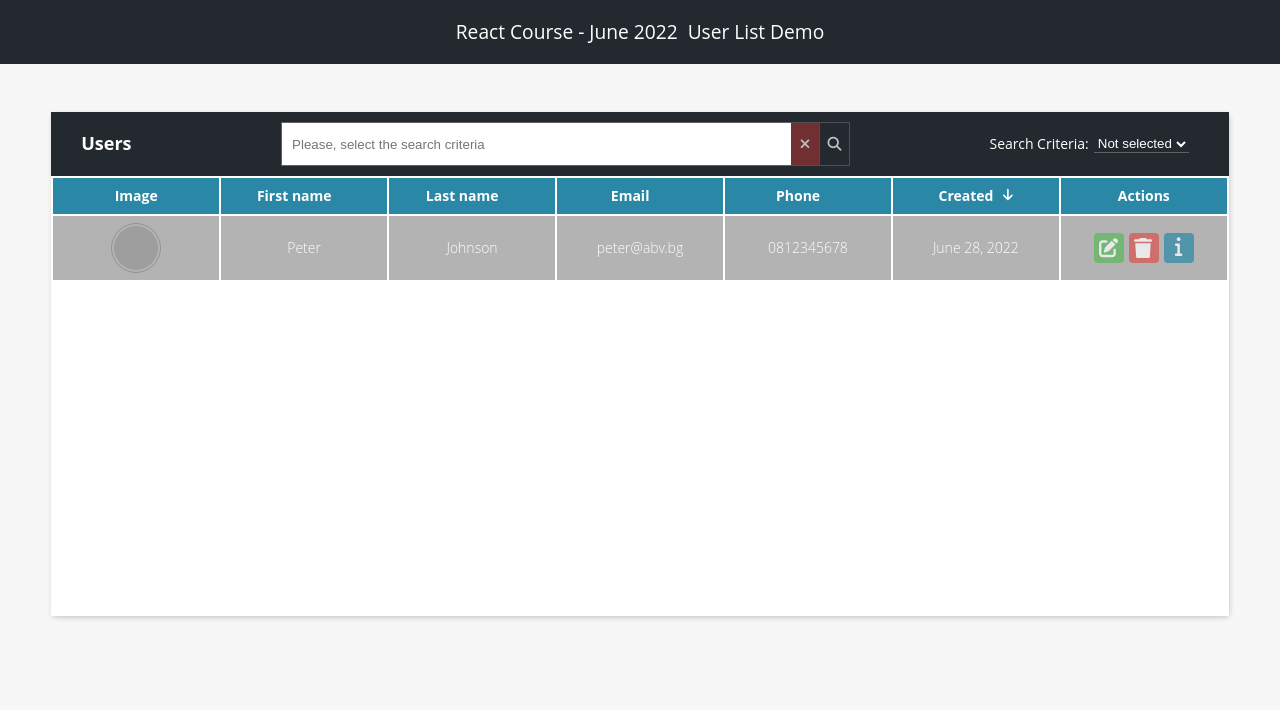
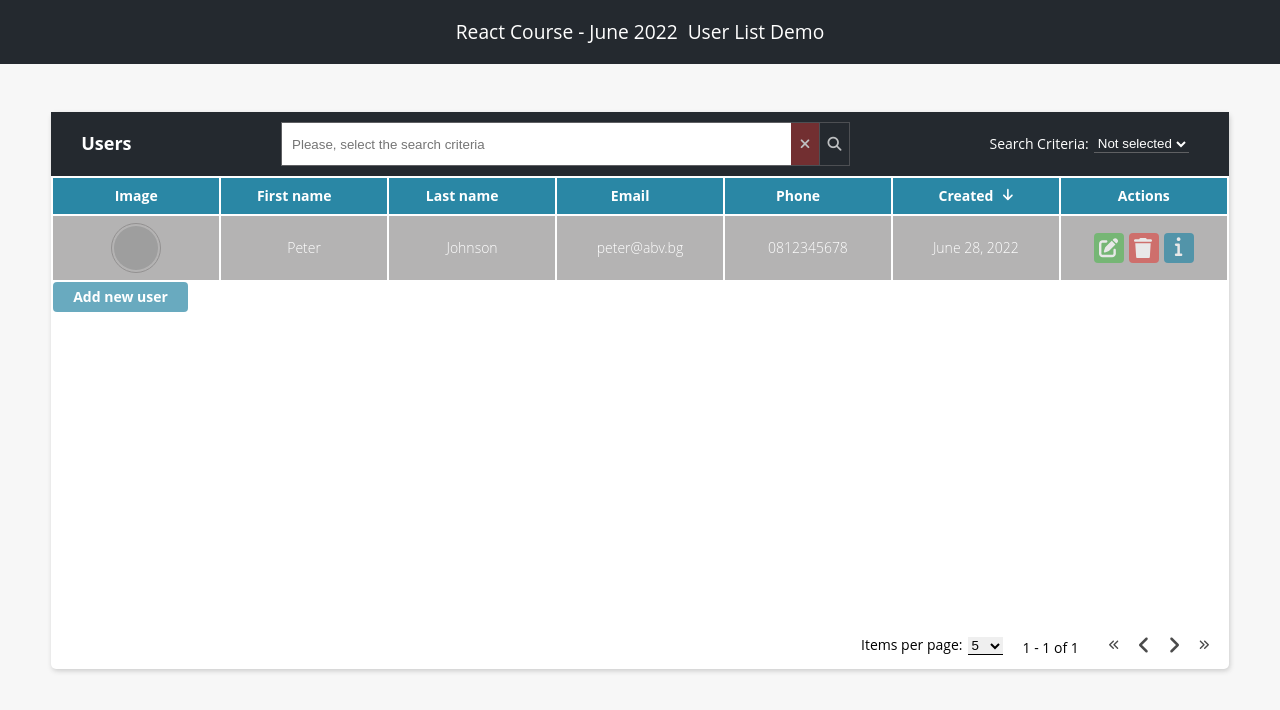
Before and after one commit to BorislavBenderov/user-list, a React (Create React App) app: page / in a window 1280 px wide. Shown: the top 710 px of the page. Built offline with nearby package versions, Linux system fonts and the light colour scheme; grey boxes are pictures that could not be loaded.

Commit message:
Create Pagination component

```diff
--- a/src/App.js
+++ b/src/App.js
@@ -1,6 +1,7 @@
-import { Header } from "./Components/Header";
-import { Search } from "./Components/Search";
-import { TableWrapper } from "./Components/TableWrapper";
+import { Header } from "./Components/Header/Header";
+import { Search } from "./Components/Search/Search";
+import { TableWrapper } from "./Components/Table/TableWrapper";
+import { Pagination } from './Components/Pagination/Pagination';
 
 function App() {
   return (
@@ -10,6 +11,7 @@
       <section className="card users-container">
         <Search />
         <TableWrapper />
+        <Pagination />
       </section>
       </main>
     </div>
--- /dev/null
+++ b/src/Components/Pagination/Pagination.js
@@ -0,0 +1,87 @@
+export const Pagination = () => {
+    return (
+        <div className="pagination position">
+            <div className="limits">
+                <span>Items per page:</span>
+                <select name="limit" className="limit" value={5}>
+                    <option value={5}>5</option>
+                    <option value={5}>10</option>
+                    <option value={5}>15</option>
+                    <option value={5}>20</option>
+                </select>
+            </div>
+            <p className="pages">1 - 1 of 1</p>
+            <div className="actions">
+                <button className="btn" title="First Page">
+                    <svg
+                        aria-hidden="true"
+                        focusable="false"
+                        data-prefix="fas"
+                        data-icon="angles-left"
+                        className="svg-inline--fa fa-angles-left"
+                        role="img"
+                        xmlns="http://www.w3.org/2000/svg"
+                        viewBox="0 0 448 512"
+                    >
+                        <path
+                            fill="currentColor"
+                            d="M77.25 256l137.4-137.4c12.5-12.5 12.5-32.75 0-45.25s-32.75-12.5-45.25 0l-160 160c-12.5 12.5-12.5 32.75 0 45.25l160 160C175.6 444.9 183.8 448 192 448s16.38-3.125 22.62-9.375c12.5-12.5 12.5-32.75 0-45.25L77.25 256zM269.3 256l137.4-137.4c12.5-12.5 12.5-32.75 0-45.25s-32.75-12.5-45.25 0l-160 160c-12.5 12.5-12.5 32.75 0 45.25l160 160C367.6 444.9 375.8 448 384 448s16.38-3.125 22.62-9.375c12.5-12.5 12.5-32.75 0-45.25L269.3 256z"
+                        ></path>
+                    </svg>
+                </button>
+                <button className="btn" title="Previous Page">
+                    <svg
+                        aria-hidden="true"
+                        focusable="false"
+                        data-prefix="fas"
+                        data-icon="angle-left"
+                        className="svg-inline--fa fa-angle-left"
+                        role="img"
+                        xmlns="http://www.w3.org/2000/svg"
+                        viewBox="0 0 256 512"
+                    >
+                        <path
+                            fill="currentColor"
+                            d="M192 448c-8.188 0-16.38-3.125-22.62-9.375l-160-160c-12.5-12.5-12.5-32.75 0-45.25l160-160c12.5-12.5 32.75-12.5 45.25 0s12.5 32.75 0 45.25L77.25 256l137.4 137.4c12.5 12.5 12.5 32.75 0 45.25C208.4 444.9 200.2 448 192 448z"
+                        ></path>
+                    </svg>
+                </button>
+                <button className="btn" title="Next Page">
+                    <svg
+                        aria-hidden="true"
+                        focusable="false"
+                        data-prefix="fas"
+                        data-icon="angle-right"
+                        className="svg-inline--fa fa-angle-right"
+                        role="img"
+                        xmlns="http://www.w3.org/2000/svg"
+                        viewBox="0 0 256 512"
+                    >
+                        <path
+                            fill="currentColor"
+                            d="M64 448c-8.188 0-16.38-3.125-22.62-9.375c-12.5-12.5-12.5-32.75 0-45.25L178.8 256L41.38 118.6c-12.5-12.5-12.5-32.75 0-45.25s32.75-12.5 45.25 0l160 160c12.5 12.5 12.5 32.75 0 45.25l-160 160C80.38 444.9 72.19 448 64 448z"
+                        ></path>
+                    </svg>
+                </button>
+                <button className="btn" title="Last Page">
+                    <svg
+                        aria-hidden="true"
+                        focusable="false"
+                        data-prefix="fas"
+                        data-icon="angles-right"
+                        className="svg-inline--fa fa-angles-right"
+                        role="img"
+                        xmlns="http://www.w3.org/2000/svg"
+                        viewBox="0 0 448 512"
+                    >
+                        <path
+                            fill="currentColor"
+                            d="M246.6 233.4l-160-160c-12.5-12.5-32.75-12.5-45.25 0s-12.5 32.75 0 45.25L178.8 256l-137.4 137.4c-12.5 12.5-12.5 32.75 0 45.25C47.63 444.9 55.81 448 64 448s16.38-3.125 22.62-9.375l160-160C259.1 266.1 259.1 245.9 246.6 233.4zM438.6 233.4l-160-160c-12.5-12.5-32.75-12.5-45.25 0s-12.5 32.75 0 45.25L370.8 256l-137.4 137.4c-12.5 12.5-12.5 32.75 0 45.25C239.6 444.9 247.8 448 256 448s16.38-3.125 22.62-9.375l160-160C451.1 266.1 451.1 245.9 438.6 233.4z"
+                        ></path>
+                    </svg>
+                </button>
+            </div>
+        </div>
+
+    );
+}
--- a/src/Components/TableWrapper.js
+++ b/src/Components/Table/TableWrapper.js
@@ -167,6 +167,7 @@
                     <TableElement />
                 </tbody>
             </table>
+            <button class="btn-add btn">Add new user</button>
         </div>
 
     );
```
Also changed, not shown: src/Components/Header/Header.js (renamed from src/Components/Header.js), src/Components/Search/Search.js (renamed from src/Components/Search.js), src/Components/Table/TableElement.js (renamed from src/Components/TableElement.js).
